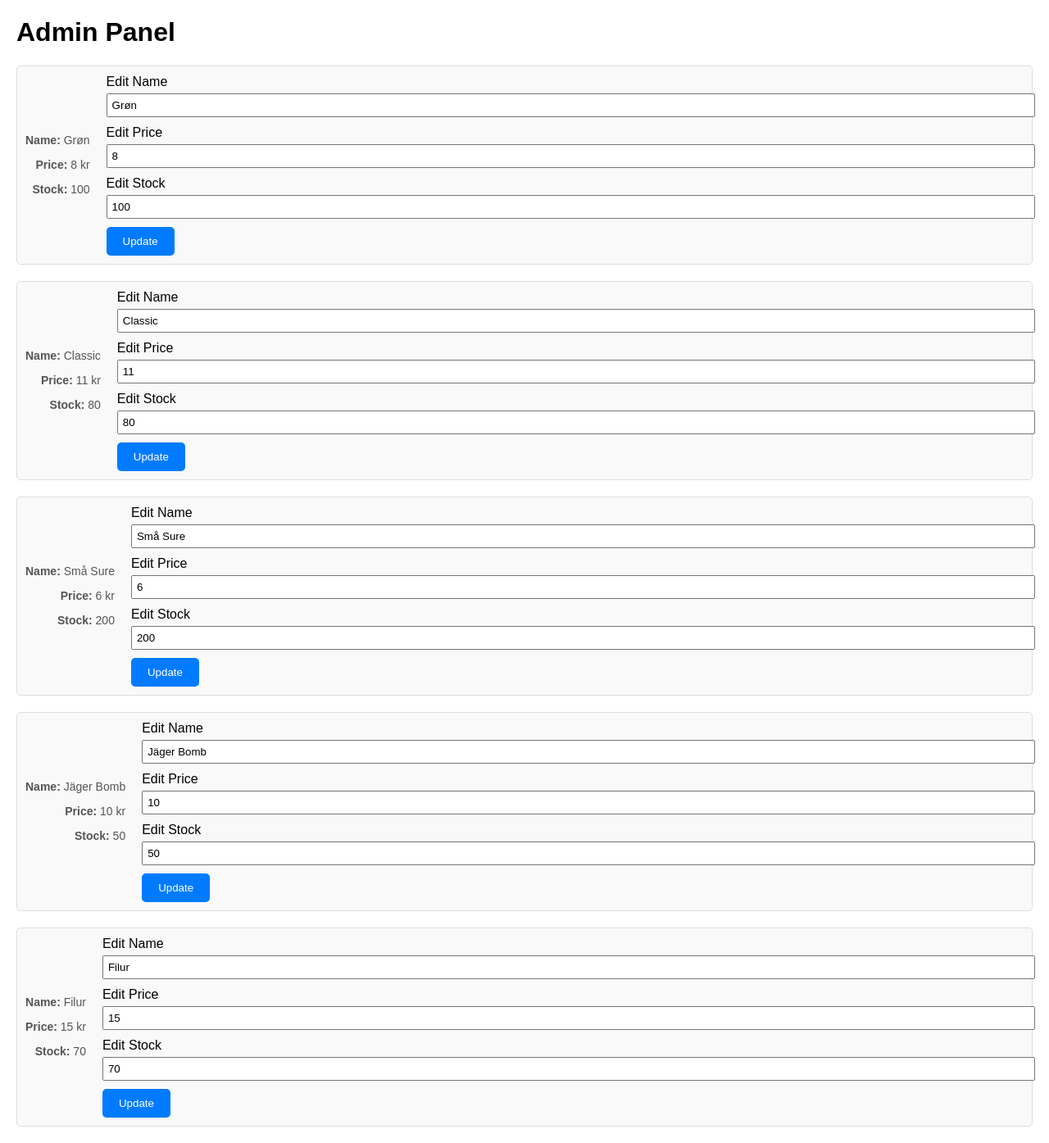
After one commit to AsbjornL/DynamicBarPrices, a Flask app: page /admin in a window 1280 px wide. The commit adds this page. Shown: the whole page at 82% size. Run offline with Flask 3, Linux system fonts and the light colour scheme.

Commit message:
Working Admin, Clerk, Customer pages. Auto updating. Ugly frontend

```diff
--- a/src/conf.py
+++ b/src/conf.py
@@ -1,2 +1,5 @@
 secret_key = "insert_secret_key_here"
-server_url = "http://127.0.0.1:5000"
+clerk_port = 8020
+server_port = 8040
+customer_port = 8060
+server_url = f"http://127.0.0.1:{server_port}"
--- a/src/customer.py
+++ b/src/customer.py
@@ -1,8 +1,9 @@
-from flask import Flask, render_template, jsonify
 import threading
 import requests
 import time
 import conf
+
+from flask import Flask, render_template, jsonify
 
 app = Flask(__name__)
 
@@ -39,4 +40,4 @@ def update_loop():
 if __name__ == "__main__":
 	update_loop_thread = threading.Thread(target=update_loop, daemon=True)
 	update_loop_thread.start()
-	app.run(debug=True, port=8000)
+	app.run(debug=True, port=conf.customer_port)
--- a/src/drink.py
+++ b/src/drink.py
@@ -5,3 +5,6 @@ class Drink:
 		self.name = name
 		self.starting_stock = starting_stock
 		self.stock = starting_stock
+
+	def update_price(self):
+		self.current_price = self.minimum_price + self.starting_stock - self.stock
--- a/src/server.py
+++ b/src/server.py
@@ -1,7 +1,9 @@
-from flask import Flask, jsonify, request
-from drink import Drink
 import threading
 import time
+import conf
+
+from flask import Flask, jsonify, request, render_template
+from drink import Drink
 
 app = Flask(__name__)
 
@@ -17,11 +19,12 @@ time_mutex = threading.Lock()
 last_updated = time.time()
 
 def update_loop():
+	global last_updated
 	while True:
 		time.sleep(300)
-		with drink_mutex:
+		with drinks_mutex:
 			for drink in drinks:
-				pass
+				drink.update_price()
 		with time_mutex:
 			last_updated = time.time()
 
@@ -37,7 +40,7 @@ def get_data():
 			with drinks_mutex:
 				return jsonify({
 						"last_updated": last_updated,
-						"drinks": [{"id": i, "name": drink.name, "price": drink.current_price} for i, drink in enumerate(drinks)]
+						"drinks": [{"id": i, "name": drink.name, "price": drink.current_price, "stock": drink.stock} for i, drink in enumerate(drinks)]
 					})
 		time.sleep(1)
 
@@ -50,14 +53,41 @@ def update_stock():
 		try:
 			for drink in request_data:
 				drinks[int(drink["id"])].stock += int(drink["count"])
+				drinks[int(drink["id"])].update_price()
 		except KeyError:
-			return jsonify({"error", "Invalid data"}), 400
+			return jsonify({"error": "Invalid data"}), 400
 	with time_mutex:
 		last_updated = time.time()
 
 	return jsonify({"message": "Stock updated successfully", "data": request_data}), 200
 
+@app.route("/admin", methods=["GET"])
+def admin_page():
+	return render_template("admin.html")
+
+@app.route("/admin/update-drink", methods=["POST"])
+def admin_update_drink():
+	global last_updated
+	request_data = request.json
+	print(request_data)
+
+	try:
+		drink_id = int(request_data["id"])
+		with drinks_mutex:
+			if name := request_data.get('name'):
+				drinks[drink_id].name = name
+			if price := request_data.get('price'):
+				drinks[drink_id].current_price = float(price)
+			if stock := request_data.get('stock'):
+				drinks[drink_id].stock = int(stock)
+			drinks[drink_id].update_price()
+		with time_mutex:
+			last_updated = time.time()
+		return jsonify({"message": "Drink updated successfully"}), 200
+	except (KeyError, ValueError, IndexError):
+		return jsonify({"error": "Invalid input"}), 400
+
 if __name__ == "__main__":
 	update_loop_thread = threading.Thread(target=update_loop, daemon=True)
 	update_loop_thread.start()
-	app.run(debug=True)
+	app.run(debug=True, port=conf.server_port)
--- /dev/null
+++ b/src/templates/admin.html
@@ -0,0 +1,155 @@
+<!DOCTYPE html>
+<html lang="en">
+<head>
+	<meta charset="UTF-8">
+	<meta name="viewport" content="width=device-width, initial-scale=1.0">
+	<title>Admin Panel</title>
+	<style>
+		body {
+			font-family: Arial, sans-serif;
+			margin: 20px;
+		}
+		.drink-item {
+			margin-bottom: 20px;
+			padding: 10px;
+			border: 1px solid #ddd;
+			border-radius: 5px;
+			background-color: #f9f9f9;
+			display: flex;
+			align-items: center;
+			justify-content: space-between;
+		}
+		.form-group {
+			margin-bottom: 10px;
+		}
+		label {
+			display: block;
+			margin-bottom: 5px;
+		}
+		input {
+			width: 100%;
+			padding: 5px;
+		}
+		button {
+			padding: 10px 20px;
+			background-color: #007bff;
+			color: white;
+			border: none;
+			border-radius: 5px;
+			cursor: pointer;
+		}
+		button:hover {
+			background-color: #0056b3;
+		}
+		.current-values {
+			margin-right: 20px;
+			text-align: right;
+			font-size: 14px;
+			color: #555;
+		}
+		.field-container {
+			display: flex;
+			align-items: center;
+			gap: 10px;
+		}
+		.editable-field {
+			flex-grow: 1;
+		}
+	</style>
+</head>
+<body>
+	<h1>Admin Panel</h1>
+	<div id="drinks-container"></div>
+
+	<script>
+		async function fetchDrinks() {
+			const response = await fetch('/get-drinks');
+			const data = await response.json();
+			renderDrinks(data.drinks);
+		}
+
+		function renderDrinks(drinks) {
+			const container = document.getElementById("drinks-container");
+			container.innerHTML = ""; // Clear existing content
+
+			drinks.forEach(drink => {
+				const drinkDiv = document.createElement("div");
+				drinkDiv.classList.add("drink-item");
+				drinkDiv.id = `drink-${drink.id}`;
+				drinkDiv.innerHTML = `
+					<div class="current-values">
+						<p><strong>Name:</strong> ${drink.name}</p>
+						<p><strong>Price:</strong> ${drink.price} kr</p>
+						<p><strong>Stock:</strong> ${drink.stock}</p>
+					</div>
+					<div class="editable-field">
+						<div class="form-group">
+							<label for="name-${drink.id}">Edit Name</label>
+							<input type="text" id="name-${drink.id}" value="${drink.name}">
+						</div>
+						<div class="form-group">
+							<label for="price-${drink.id}">Edit Price</label>
+							<input type="number" id="price-${drink.id}" value="${drink.price}" step="0.01">
+						</div>
+						<div class="form-group">
+							<label for="stock-${drink.id}">Edit Stock</label>
+							<input type="number" id="stock-${drink.id}" value="${drink.stock}">
+						</div>
+						<button onclick="updateDrink(${drink.id})">Update</button>
+					</div>
+				`;
+				container.appendChild(drinkDiv);
+			});
+		}
+
+		async function updateDrink(id) {
+			const name = document.getElementById(`name-${id}`).value;
+			const price = document.getElementById(`price-${id}`).value;
+			const stock = document.getElementById(`stock-${id}`).value;
+
+			const response = await fetch('/admin/update-drink', {
+				method: 'POST',
+				headers: { 'Content-Type': 'application/json' },
+				body: JSON.stringify({ id, name, price, stock })
+			});
+
+			if (response.ok) {
+				alert("Drink updated successfully!");
+				fetchDrinks();
+			} else {
+				alert("Failed to update drink.");
+			}
+		}
+
+		async function autoUpdate() {
+			try {
+				const response = await fetch('/get-drinks');
+				const data = await response.json();
+				updateDrinkDisplay(data.drinks);
+			} catch (error) {
+				console.error("Error fetching updates:", error);
+			}
+		}
+
+		function updateDrinkDisplay(updatedDrinks) {
+			updatedDrinks.forEach(drink => {
+				const drinkDiv = document.getElementById(`drink-${drink.id}`);
+				if (drinkDiv) {
+					const currentValues = drinkDiv.querySelector('.current-values');
+					currentValues.innerHTML = `
+						<p><strong>Name:</strong> ${drink.name}</p>
+						<p><strong>Price:</strong> ${drink.price} kr</p>
+						<p><strong>Stock:</strong> ${drink.stock}</p>
+					`;
+				}
+			});
+		}
+
+		// Poll the server every 5 seconds for updates
+		setInterval(autoUpdate, 5000);
+
+		// Fetch drinks on page load
+		fetchDrinks();
+	</script>
+</body>
+</html>
--- a/src/templates/customer.html
+++ b/src/templates/customer.html
@@ -3,6 +3,7 @@
 <head>
 	<meta charset="UTF-8">
 	<meta name="viewport" content="width=device-width, initial-scale=1.0">
+	<title>Bar Priser</title>
 	<style>
 		body {
 			font-family: Arial, sans-serif;
```
Also changed, not shown: src/clerk.py (+25 -6 lines), src/templates/clerk.html (+106 -22 lines), src/templates/index.html (deleted, +0 -82 lines), src/webapp.py (deleted, +0 -72 lines). Lines whose indentation alone changed are shown as unchanged.
